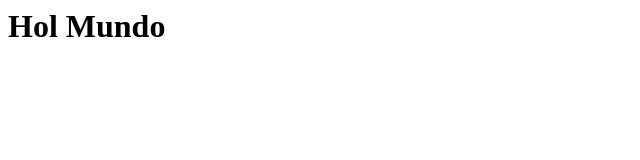
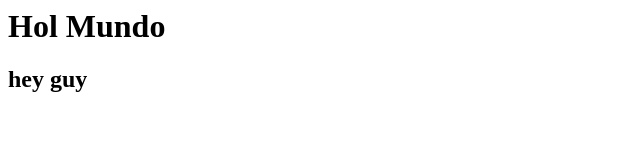
Before and after one commit to junior-0731/practica_charif, a plain HTML site: page index.html in a window 1280 px wide. Shown: the whole page, without its empty margins (0-640 px from the left). Drawn offline with Linux system fonts and the light colour scheme.

Commit message:
modificacion realizada

```diff
--- a/index.html
+++ b/index.html
@@ -1 +1,2 @@
 <h1>Hol Mundo</h1>
+<h2>hey guy</h2>
```
